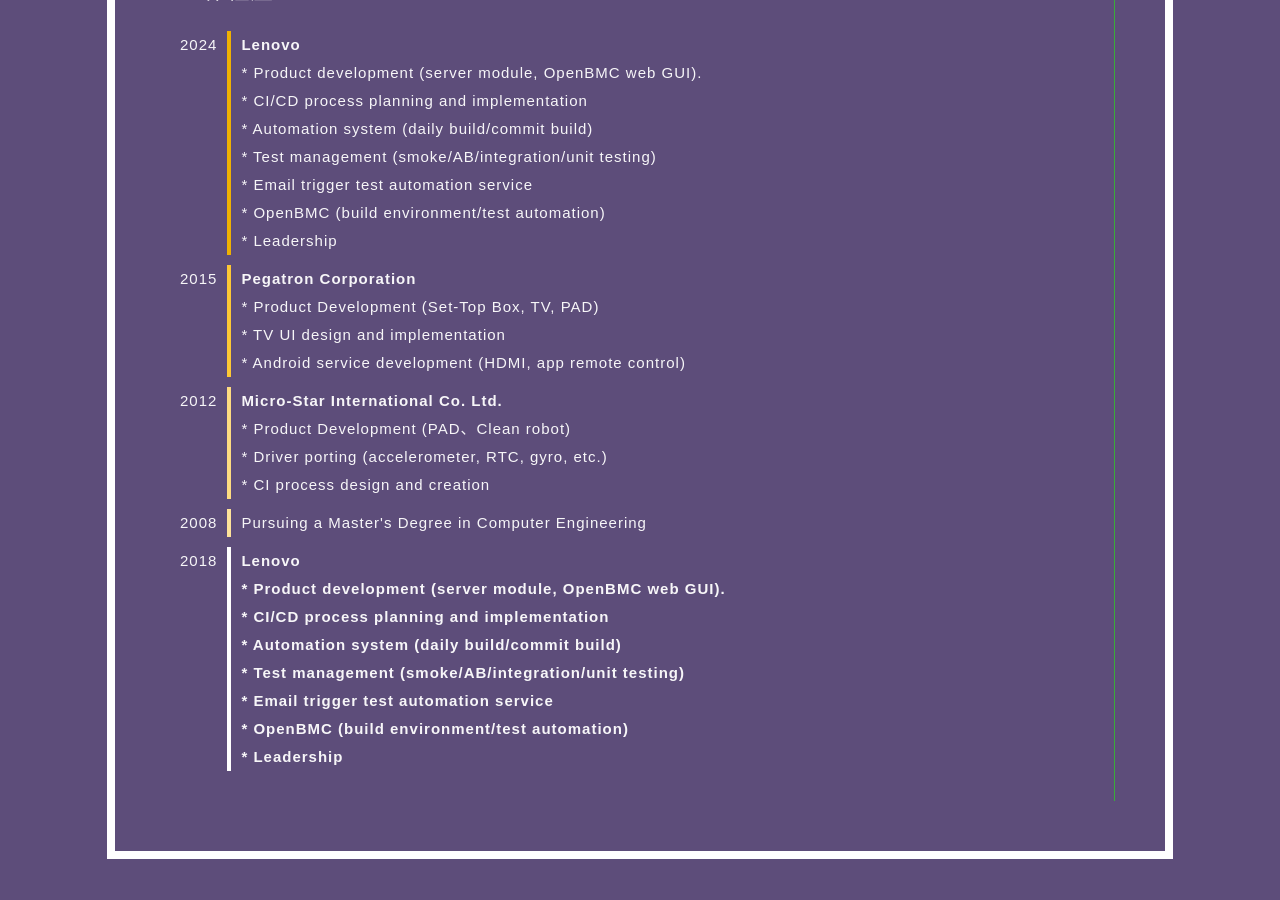
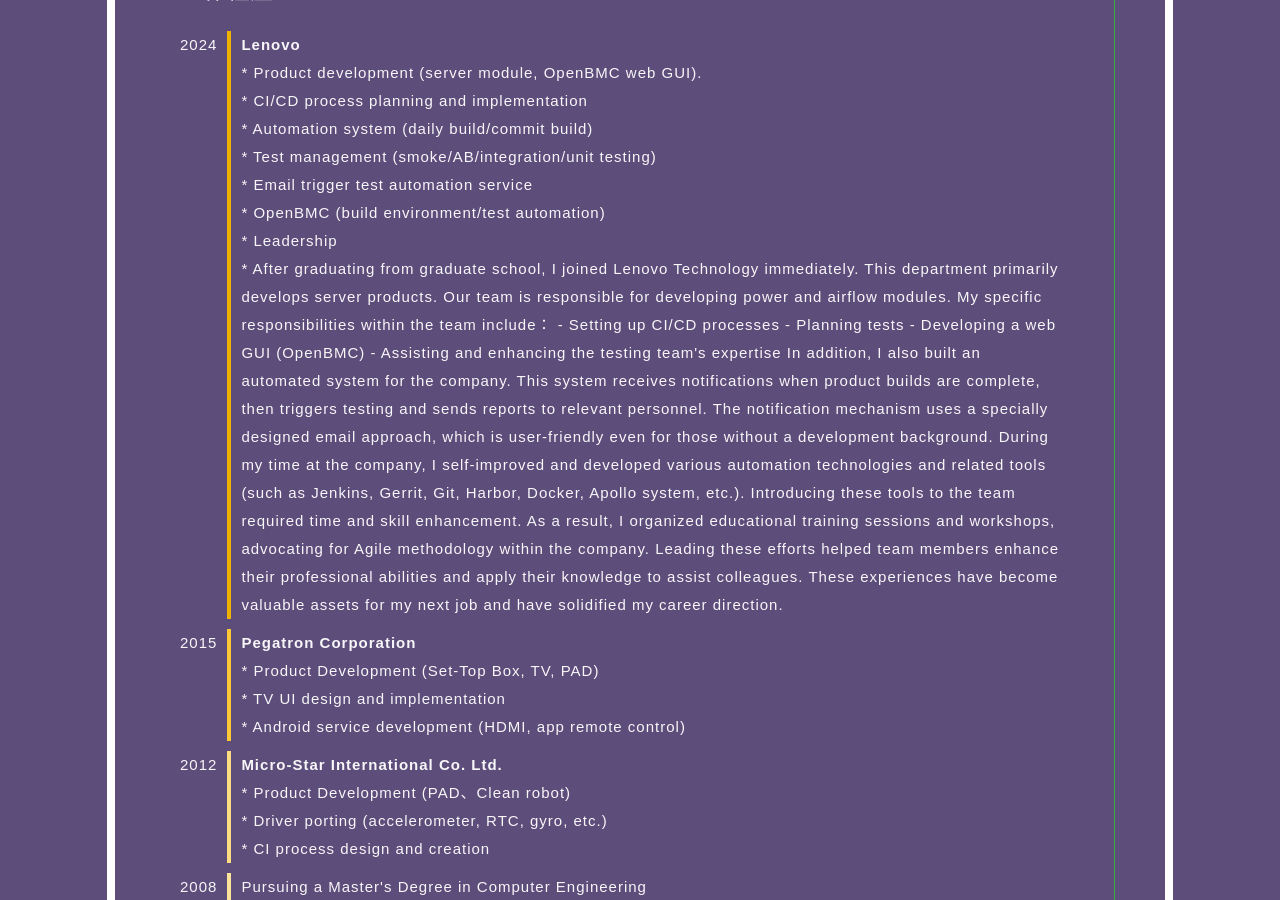
Before and after one commit to gitmaruneko/gitmaruneko.github.io, a Jekyll site: the page personal_detail.html, which Jekyll copies as it is, in a window 1280 px wide and 900 px high, scrolled down 700 px. Built offline with Jekyll 4.4.1, drawn with Linux system fonts in a browser that asks for light colours.

Commit message:
Add detail work history

```diff
--- a/personal_detail.html
+++ b/personal_detail.html
@@ -40,6 +40,28 @@
               <li>* Email trigger test automation service</li>
               <li>* OpenBMC (build environment/test automation)</li>
               <li>* Leadership</li>
+              <li>* After graduating from graduate school, I joined Lenovo Technology immediately.
+                This department primarily develops server products.
+                Our team is responsible for developing power and airflow modules.
+                My specific responsibilities within the team include：
+                - Setting up CI/CD processes
+                - Planning tests
+                - Developing a web GUI (OpenBMC)
+                - Assisting and enhancing the testing team's expertise
+                In addition, I also built an automated system for the company.
+                This system receives notifications when product builds are complete,
+                then triggers testing and sends reports to relevant personnel.
+                The notification mechanism uses a specially designed email approach,
+                which is user-friendly even for those without a development background.
+                During my time at the company,
+                I self-improved and developed various automation technologies
+                and related tools (such as Jenkins, Gerrit, Git, Harbor, Docker, Apollo system, etc.).
+                Introducing these tools to the team required time and skill enhancement.
+                As a result, I organized educational training sessions and workshops,
+                advocating for Agile methodology within the company.
+                Leading these efforts helped team members enhance their professional abilities
+                and apply their knowledge to assist colleagues.
+                These experiences have become valuable assets for my next job and have solidified my career direction.</li>
             </ul>
           </li>
           <li class="year">2015
```
